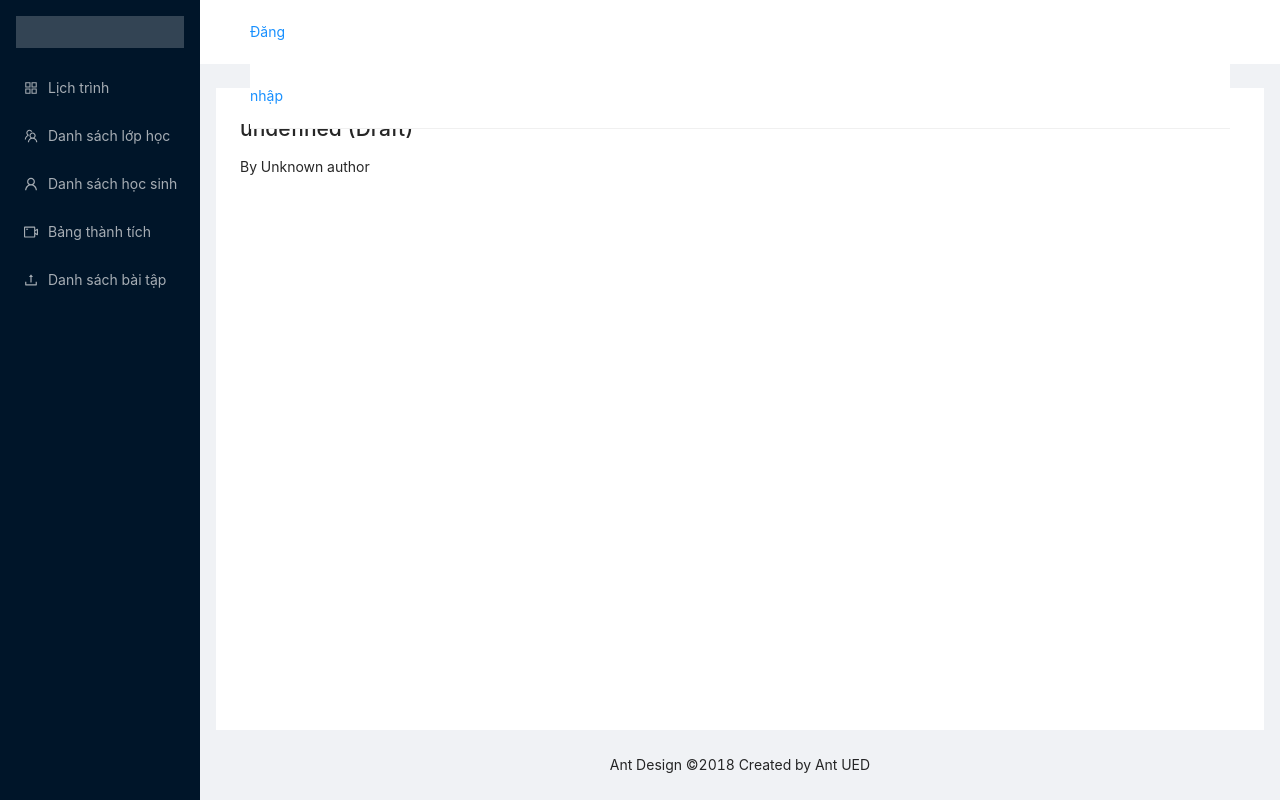
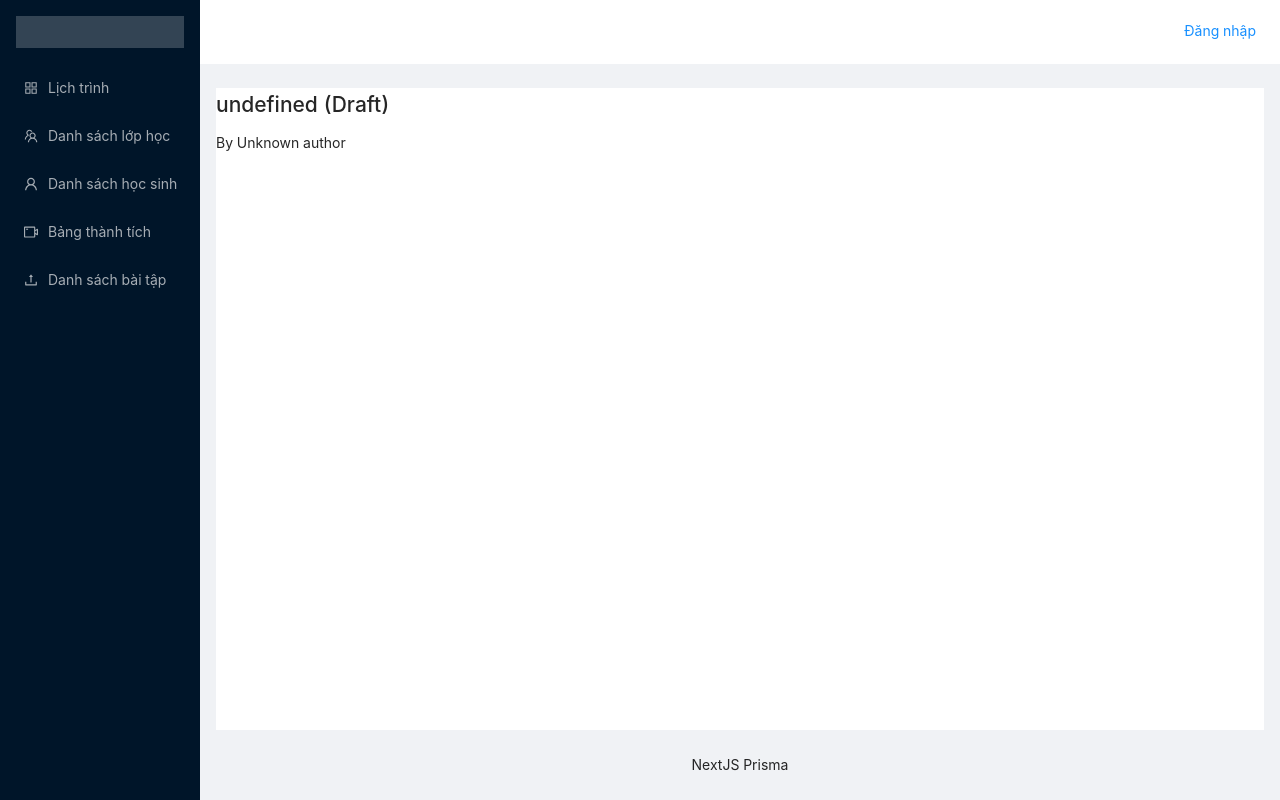
Before and after one commit to phuonganhbs98/classes-nextjs-prisma, a Next.js app: page /p/1 in a window 1280 px wide. Built offline with nearby package versions, Linux system fonts and the light colour scheme; no server answers; the database is empty.

Commit message:
Main Layout with title

```diff
--- a/components/layouts/MainLayout.tsx
+++ b/components/layouts/MainLayout.tsx
@@ -7,22 +7,18 @@ const { Content, Footer } = Layout;
 
 type Props = {
   children: ReactNode;
+  title: string;
 };
 
-const MainLayout: React.FC<Props> = ({ children }) => (
+const MainLayout: React.FC<Props> = ({ children, title }) => (
   <Layout>
     <MenuSider />
     <Layout className="site-layout" style={{ marginLeft: 200 }}>
-      <MenuHeader />
-      {/* <Header className="site-layout-background" style={{ padding: 0 }} /> */}
+      <MenuHeader title={title} />
       <Content style={{ margin: "24px 16px 0", overflow: "initial" }}>
-        <div className="site-layout-background main-container" style={{ padding: 24 }}>
-          {children}
-        </div>
+        <div className="site-layout-background main-container">{children}</div>
       </Content>
-      <Footer style={{ textAlign: "center" }}>
-        Ant Design ©2018 Created by Ant UED
-      </Footer>
+      <Footer style={{ textAlign: "center" }}>NextJS Prisma</Footer>
     </Layout>
   </Layout>
 );
--- a/components/layouts/MenuHeader.tsx
+++ b/components/layouts/MenuHeader.tsx
@@ -1,19 +1,37 @@
-import { Avatar, Layout, Menu, Spin } from "antd";
+import { Avatar, Layout, Menu, PageHeader, Spin } from "antd";
 import { useSession } from "next-auth/client";
 import Link from "next/link";
 import { useRouter } from "next/router";
 import React from "react";
 
-type Props = {};
+type Props = {
+  title: string;
+};
 
 const { Header } = Layout;
 
-const MenuHeader: React.FC<Props> = () => {
+const MenuHeader: React.FC<Props> = ({ title }) => {
   const [session, loading] = useSession();
 
   const router = useRouter();
   const isActive: (pathname: string) => boolean = (pathname) =>
     router.pathname === pathname;
+
+  const auth = loading ? (
+    <a>
+      <Spin />
+    </a>
+  ) : session ? (
+    <Link href="/profile">
+      <a>
+        <Avatar src={session?.user.image} />
+      </a>
+    </Link>
+  ) : (
+    <Link href="/api/auth/signin">
+      <a data-active={isActive("/signup")}>Đăng nhập</a>
+    </Link>
+  );
 
   return (
     <Header
@@ -21,33 +39,10 @@ const MenuHeader: React.FC<Props> = () => {
       style={{
         zIndex: 1,
         width: "100%",
+        padding: 0,
       }}
     >
-      <Menu mode="horizontal" style={{ lineHeight: "64px" }}>
-        <div
-          style={{
-            float: "right",
-            display: "flex",
-            justifyContent: "space-around",
-            alignItems: "center",
-            width: "64px",
-          }}
-        >
-          {loading ? (
-            <a>
-              <Spin />
-            </a>
-          ) : session ? (
-            <a>
-              <Avatar src={session?.user.image} />
-            </a>
-          ) : (
-            <Link href="/api/auth/signin">
-              <a data-active={isActive("/signup")}>Đăng nhập</a>
-            </Link>
-          )}
-        </div>
-      </Menu>
+      <PageHeader style={{ maxHeight: "64px" }} title={title} extra={[auth]} />
     </Header>
   );
 };
--- a/components/layouts/MenuSider.tsx
+++ b/components/layouts/MenuSider.tsx
@@ -7,12 +7,20 @@ import {
   UploadOutlined,
   VideoCameraOutlined,
 } from "@ant-design/icons";
+import Link from "next/link";
+import { useRouter } from "next/router";
 
 type Props = {};
 
 const { Sider } = Layout;
 
-const MenuSider: React.FC<Props> = () => (
+const MenuSider: React.FC<Props> = () => {
+  const router = useRouter();
+  const isActive: (pathname: string) => boolean = (pathname) => {
+    return router.pathname === pathname;
+  };
+
+  return (
     <Sider
       style={{
         overflow: "auto",
@@ -22,24 +30,30 @@ const MenuSider: React.FC<Props> = () => (
       }}
     >
       <div className="logo" />
-    <Menu theme="dark" mode="inline" defaultSelectedKeys={["4"]}>
-      <Menu.Item key="6" icon={<AppstoreOutlined />}>
-        Lịch trình
+      <Menu
+        theme="dark"
+        mode="inline"
+        defaultSelectedKeys={["4"]}
+        selectedKeys={[router.pathname]}
+      >
+        <Menu.Item key="/" icon={<AppstoreOutlined />} active={true}>
+          <Link href="/">Lịch trình</Link>
         </Menu.Item>
-      <Menu.Item key="7" icon={<TeamOutlined />}>
-        Danh sách lớp học
+        <Menu.Item key="/classes" icon={<TeamOutlined />}>
+          <Link href="/classes">Danh sách lớp học</Link>
         </Menu.Item>
-      <Menu.Item key="1" icon={<UserOutlined />}>
-        Danh sách học sinh
+        <Menu.Item key="/students" icon={<UserOutlined />}>
+          <Link href="/students">Danh sách học sinh</Link>
         </Menu.Item>
-      <Menu.Item key="2" icon={<VideoCameraOutlined />}>
-        Bảng thành tích
+        <Menu.Item key="/achievements" icon={<VideoCameraOutlined />}>
+          <Link href="/achievements">Bảng thành tích</Link>
         </Menu.Item>
-      <Menu.Item key="3" icon={<UploadOutlined />}>
-        Danh sách bài tập
+        <Menu.Item key="/assignments" icon={<UploadOutlined />}>
+          <Link href="/assignments">Danh sách bài tập</Link>
         </Menu.Item>
       </Menu>
     </Sider>
   );
+};
 
 export default MenuSider;
--- a/pages/create.tsx
+++ b/pages/create.tsx
@@ -1,5 +1,5 @@
 import React, { useState } from "react";
-import Layout from "../components/Layout";
+import MainLayout from "../components/layouts/MainLayout";
 import Router from "next/router";
 
 const Draft: React.FC = () => {
@@ -22,7 +22,7 @@ const Draft: React.FC = () => {
   };
 
   return (
-    <Layout>
+    <MainLayout title="">
       <div>
         <form onSubmit={submitData}>
           <h1>New Draft</h1>
@@ -74,7 +74,7 @@ const Draft: React.FC = () => {
           margin-left: 1rem;
         }
       `}</style>
-    </Layout>
+    </MainLayout>
   );
 };
 
--- a/pages/index.tsx
+++ b/pages/index.tsx
@@ -22,7 +22,7 @@ type Props = {
 
 const Blog: React.FC<Props> = (props) => {
   return (
-    <MainLayout>
+    <MainLayout title="Lịch học và dạy">
       <div className="page">
         <h1>Public Feed</h1>
         <main>
--- a/pages/p/[id].tsx
+++ b/pages/p/[id].tsx
@@ -50,7 +50,7 @@ const Post: React.FC<PostProps> = (props) => {
   }
 
   return (
-    <MainLayout>
+    <MainLayout title="">
       <div>
         <h2>{title}</h2>
         <p>By {props?.author?.name || "Unknown author"}</p>
```
Also changed, not shown: pages/achievements.tsx (added, +13 -0 lines), pages/assignments.tsx (added, +13 -0 lines), pages/classes.tsx (added, +13 -0 lines), pages/drafts.tsx (+5 -5 lines), pages/profile.tsx (added, +23 -0 lines), pages/students.tsx (added, +13 -0 lines). Lines whose indentation alone changed are shown as unchanged.
